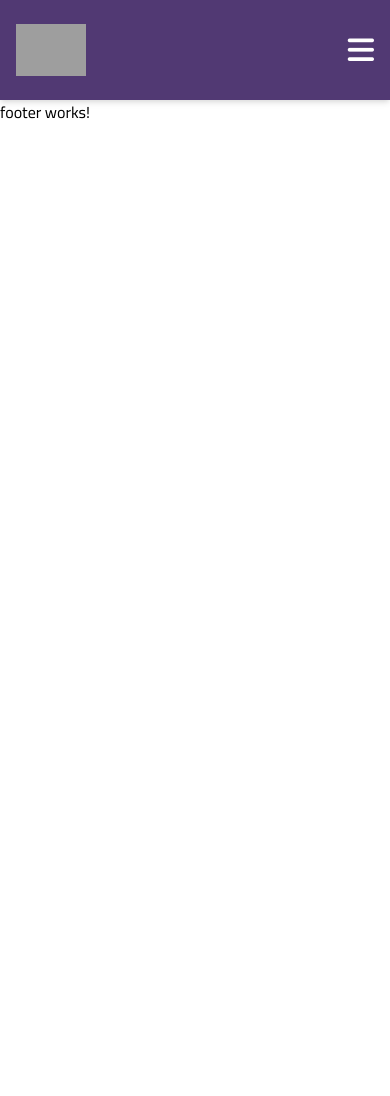
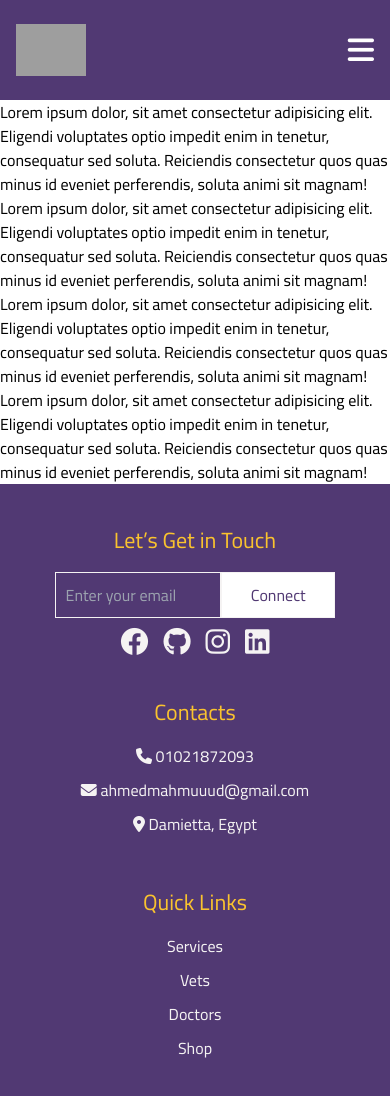
Before and after one commit to ahmedmahmuod/PetCare-Hub---Pet-Adoption-Veterinary-Platform, an Angular app: page / in a window 390 px wide. Shown: the top 1096 px of the page. Before the commit the page ends 844 px from the top, so only its background shows below. Built offline with nearby package versions, Linux system fonts and the light colour scheme; grey boxes are pictures that could not be loaded.

Commit message:
add responsive footer to application

```diff
--- a/src/app/app.component.css
+++ b/src/app/app.component.css
@@ -1,3 +1,10 @@
 .main-content {
+  display: flex;
+  flex-direction: column;
+  min-height: 100vh;
+}
+
+.content {
   background-color: var(--seconed-color);
+  flex: 1;
 }
--- a/src/app/app.component.html
+++ b/src/app/app.component.html
@@ -5,6 +5,10 @@
   <!-- Content -->
   <div class="content">
     <router-outlet />
+    <h1>Lorem ipsum dolor, sit amet consectetur adipisicing elit. Eligendi voluptates optio impedit enim in tenetur, consequatur sed soluta. Reiciendis consectetur quos quas minus id eveniet perferendis, soluta animi sit magnam!</h1>
+    <h1>Lorem ipsum dolor, sit amet consectetur adipisicing elit. Eligendi voluptates optio impedit enim in tenetur, consequatur sed soluta. Reiciendis consectetur quos quas minus id eveniet perferendis, soluta animi sit magnam!</h1>
+    <h1>Lorem ipsum dolor, sit amet consectetur adipisicing elit. Eligendi voluptates optio impedit enim in tenetur, consequatur sed soluta. Reiciendis consectetur quos quas minus id eveniet perferendis, soluta animi sit magnam!</h1>
+    <h1>Lorem ipsum dolor, sit amet consectetur adipisicing elit. Eligendi voluptates optio impedit enim in tenetur, consequatur sed soluta. Reiciendis consectetur quos quas minus id eveniet perferendis, soluta animi sit magnam!</h1>
   </div>
 
   <!-- Footer -->
--- a/src/app/core/components/footer/footer.component.css
+++ b/src/app/core/components/footer/footer.component.css
@@ -0,0 +1,116 @@
+footer {
+  height: 357px;
+  width: 100%;
+  background-color: var(--brand-color);
+  display: flex;
+  justify-content: center;
+  align-items: center;
+  padding: 40px 20px;
+}
+
+.container.foot {
+  display: flex;
+  flex-wrap: wrap;
+  justify-content: space-between;
+  align-items: flex-start;
+  max-width: 1200px;
+  width: 100%;
+  gap: 20px;
+}
+
+footer h3 {
+  color: var(--brand-seconed-color);
+  font-size: 22px;
+  margin-bottom: 15px;
+}
+
+.social-footer {
+  display: flex;
+  flex-direction: column;
+  max-width: 300px;
+}
+
+.email-container {
+  display: flex;
+  width: 100%;
+  margin-bottom: 10px;
+}
+
+.email-container input {
+  padding: 10px;
+  border: 1px solid var(--third-color);
+  background-color: transparent;
+  color: var(--third-color);
+  outline: none;
+}
+
+.email-container button {
+  padding: 10px 20px;
+  border: 1px solid var(--third-color);
+  background-color: var(--seconed-color);
+  color: var(--brand-color);
+  cursor: pointer;
+  transition: 0.3s;
+}
+
+.email-container button:hover {
+  background-color: var(--third-color);
+  color: var(--brand-color);
+}
+
+.social-icons {
+  display: flex;
+  gap: 15px;
+}
+
+.social {
+  font-size: 28px;
+  color: var(--third-color);
+  transition: 0.3s;
+}
+
+.social:hover {
+  color: var(--seconed-color);
+}
+
+.contact-footer,
+.links-footer {
+  max-width: 250px;
+}
+
+.contact-info span,
+.links span {
+  display: block;
+  margin-bottom: 10px;
+  font-size: 16px;
+  color: var(--third-color);
+}
+
+@media (max-width: 768px) {
+  footer {
+    height: fit-content;
+  }
+
+  .container.foot {
+    flex-direction: column;
+    align-items: center;
+    text-align: center;
+    gap: 40px;
+  }
+
+  .email-container input {
+    flex: 2;
+  }
+  .email-container button {
+    flex: 1;
+  }
+
+  .email-container input,
+  .email-container button {
+    width: 100%;
+  }
+
+  .social-icons {
+    justify-content: center;
+  }
+}
--- a/src/app/core/components/footer/footer.component.html
+++ b/src/app/core/components/footer/footer.component.html
@@ -1 +1,39 @@
-<p>footer works!</p>
+<footer>
+    <div class="container foot">
+        <!-- Social -->
+        <div class="social-footer">
+            <h3>Let’s Get in Touch</h3>
+            <div class="email-container">
+                <input type="text" placeholder="Enter your email">
+                <button>Connect</button>
+            </div>
+            <div class="social-icons">
+                <i class="social fa-brands fa-facebook"></i>
+                <i class="social fa-brands fa-github"></i>
+                <i class="social fa-brands fa-instagram"></i>
+                <i class="social fa-brands fa-linkedin"></i>
+            </div>
+        </div>
+
+        <!-- Contact -->
+        <div class="contact-footer">
+            <h3>Contacts</h3>
+            <div class="contact-info">
+                <span><i class="fa-solid fa-phone"></i> 01021872093</span>
+                <span><i class="fa-solid fa-envelope"></i> ahmedmahmuuud&#64;gmail.com</span>
+                <span><i class="fa-solid fa-location-dot"></i> Damietta, Egypt</span>
+            </div>
+        </div>
+
+        <!-- Links -->
+        <div class="links-footer">
+            <h3>Quick Links</h3>
+            <div class="links">
+                <span>Services</span>
+                <span>Vets</span>
+                <span>Doctors</span>
+                <span>Shop</span>
+            </div>
+        </div>
+    </div>
+</footer>
--- a/src/app/core/components/footer/footer.component.ts
+++ b/src/app/core/components/footer/footer.component.ts
@@ -5,7 +5,7 @@ import { Component } from '@angular/core';
   standalone: true,
   imports: [],
   templateUrl: './footer.component.html',
-  styleUrl: './footer.component.css'
+  styleUrl: './footer.component.css',
 })
 export class FooterComponent {
 
--- a/src/app/core/components/header/header.component.css
+++ b/src/app/core/components/header/header.component.css
@@ -42,6 +42,18 @@ header {
   color: var(--brand-seconed-color);
 }
 
+.signin:hover,
+.login:hover,
+.signup:hover {
+  opacity: 0.8;
+  cursor: pointer;
+  transform: translateY(-2px);
+}
+
+.page-links ul li:hover {
+  color: var(--brand-seconed-color);
+}
+
 /* Responsive Design */
 @media (max-width: 768px) {
   .nav-left .page-links {
@@ -79,8 +91,13 @@ header {
 
 .mobile-links ul li {
   border-bottom: 1px solid hsla(0, 0%, 100%, 0.2);
-  padding: 10px;
+  padding: 15px;
+  margin-bottom: 10px;
   text-align: center;
+}
+.mobile-links ul li:hover {
+  color: var(--brand-seconed-color);
+  cursor: pointer;
 }
 
 .mobile-user {
--- a/src/app/core/components/header/header.component.html
+++ b/src/app/core/components/header/header.component.html
@@ -33,7 +33,7 @@
             </div>
             <!-- user not login -->
             <ng-template #notLoggedIn>
-                <ul class="hidden md:flex items-center gap-x-6">
+                <ul class="hidden md:flex items-center gap-x-2">
                     <li class="signup transition duration-300">Sign Up</li>
                     <li class="login transition duration-300">Login</li>
                 </ul>
--- a/src/app/core/components/header/header.component.ts
+++ b/src/app/core/components/header/header.component.ts
@@ -24,7 +24,7 @@ import { trigger, state, style, transition, animate } from '@angular/animations'
 })
 export class HeaderComponent {
   isMenuOpen = false;
-  isLoggedIn = true;
+  isLoggedIn = false;
 
   toggleMenu() {
     this.isMenuOpen = !this.isMenuOpen;
--- a/src/styles.css
+++ b/src/styles.css
@@ -9,6 +9,7 @@
   --brand-color: #513973;
   --brand-seconed-color: #FAC32E;
   --seconed-color: #ffffff;
+  --third-color: #F5F3F3;
 
   /* fonts */
   --font-family: 'Cairo', sans-serif;
--- a/tailwind.config.js
+++ b/tailwind.config.js
@@ -8,6 +8,7 @@ module.exports = {
       colors: {
         'brand-color': 'var(--brand-color)',
         'seconed-color': 'var(--seconed-color)',
+        'third-color': 'var(--third-color)',
       },
       fontFamily: {
         cairo: ['var(--font-family)', 'sans-serif'],
```
Also changed, not shown: 1 other file (tests, documents, lock files or other folders).
